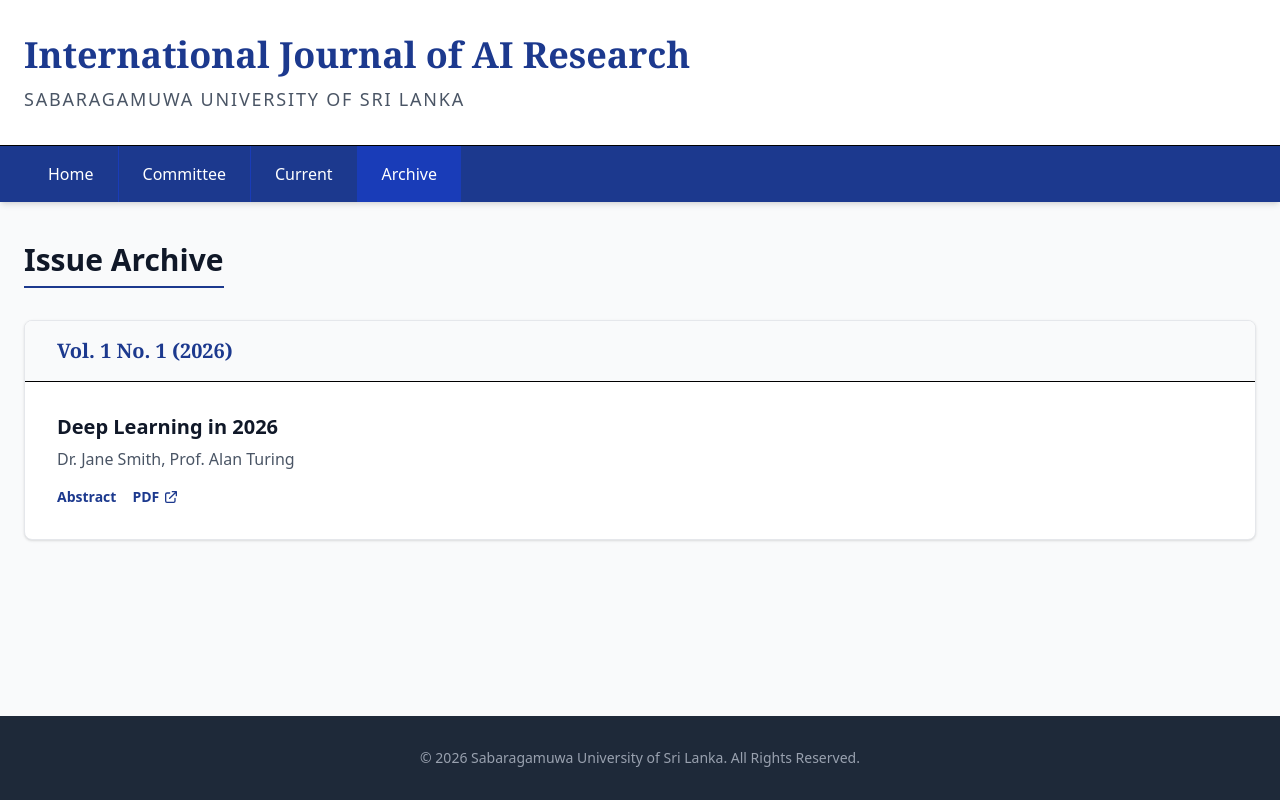
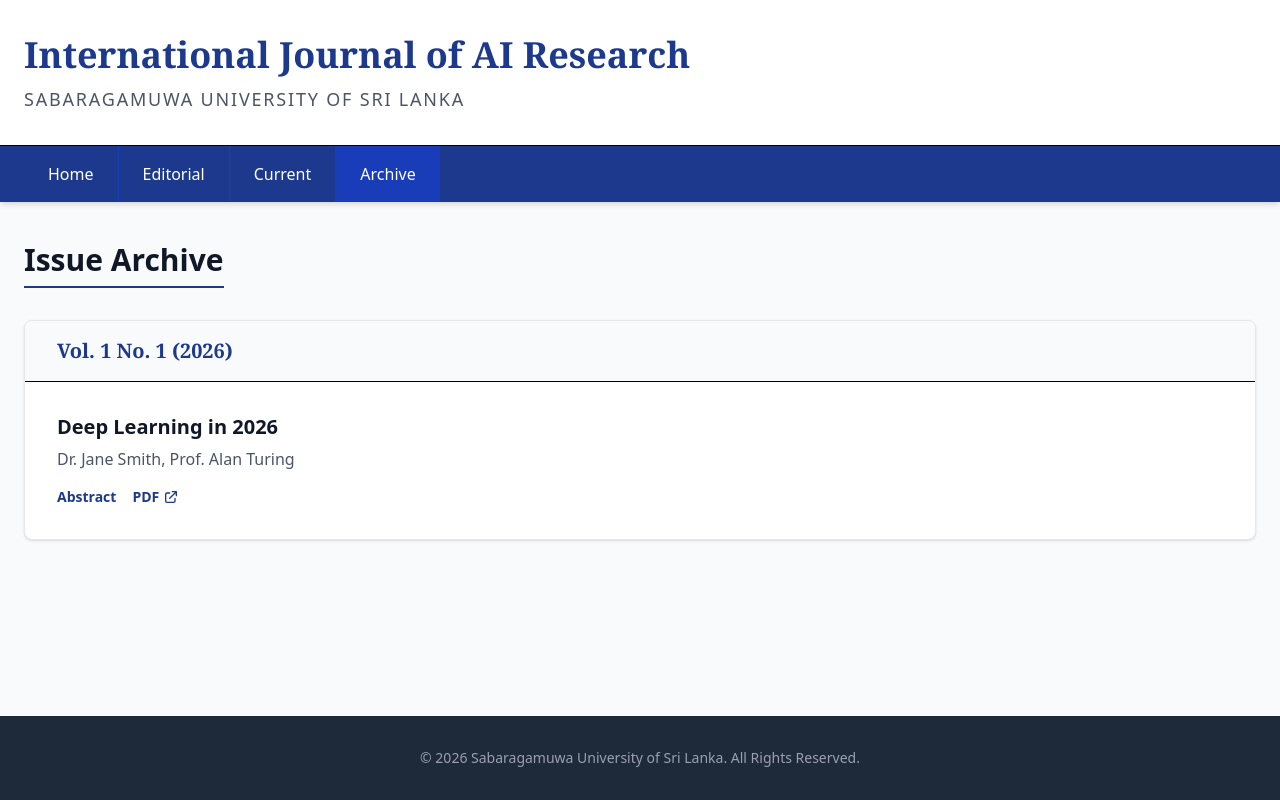
Before and after one commit to gayathrisarangika/system, a Laravel app: page /journal/1/archive in a window 1280 px wide. Run offline with Laravel 12, Linux system fonts and the light colour scheme; data comes from the database, SQL or seed files in the repository; style sheets or scripts are compiled from the project's sources; parts of the project's set-up code (start-up, migrations or seed data) failed here and were passed over; some libraries are stand-ins or nearby versions.

Commit message:
Increase university logo size and fix journal navigation labels
- Updated university logo height from h-20 to h-28 in all public publication views (Journal, Conference, Symposium, Archive, EditorialBoard, ContactUs, Article).
- Updated navigation bar in polymorphic components (Archive, EditorialBoard, ContactUs, Article) to show 'Editorial' instead of 'Committee' and use the correct URL for journal publications.
- Ensured consistent UI between individual publication landing pages and shared layout components.

Co-authored-by: gayathrisarangika <90195913+gayathrisarangika@users.noreply.github.com>

```diff
--- a/resources/js/Pages/Publications/Archive.jsx
+++ b/resources/js/Pages/Publications/Archive.jsx
@@ -21,7 +21,7 @@ export default function Archive({ journal, conference, symposium, is_current = f
                     </div>
                     {publication.university_logo_url && (
                         <div className="flex-shrink-0">
-                            <img src={publication.university_logo_url} alt="University Logo" className="h-20 object-contain" />
+                            <img src={publication.university_logo_url} alt="University Logo" className="h-28 object-contain" />
                         </div>
                     )}
                 </div>
@@ -32,7 +32,12 @@ export default function Archive({ journal, conference, symposium, is_current = f
                 <div className="container mx-auto px-6">
                     <div className="flex flex-wrap justify-center md:justify-start">
                         <Link href={`/${type}/${publication.id}`} className="px-6 py-4 hover:bg-blue-800 transition font-medium border-r border-blue-800">Home</Link>
-                        <Link href={`/${type}/${publication.id}/committee`} className="px-6 py-4 hover:bg-blue-800 transition font-medium border-r border-blue-800">Committee</Link>
+                        <Link
+                            href={`/${type}/${publication.id}/${journal ? 'editorial-board' : 'committee'}`}
+                            className="px-6 py-4 hover:bg-blue-800 transition font-medium border-r border-blue-800"
+                        >
+                            {journal ? 'Editorial' : 'Committee'}
+                        </Link>
                         <Link href={`/${type}/${publication.id}/current`} className={`px-6 py-4 transition font-medium border-r border-blue-800 ${is_current ? 'bg-blue-800' : 'hover:bg-blue-800'}`}>Current</Link>
                         <Link href={`/${type}/${publication.id}/archive`} className={`px-6 py-4 transition font-medium ${!is_current ? 'bg-blue-800' : 'hover:bg-blue-800'}`}>Archive</Link>
                     </div>
--- a/resources/js/Pages/Publications/Article.jsx
+++ b/resources/js/Pages/Publications/Article.jsx
@@ -74,7 +74,7 @@ export default function Article({ article, journal }) {
                     </div>
                     {publication.university_logo_url && (
                         <div className="flex-shrink-0">
-                            <img src={publication.university_logo_url} alt="University Logo" className="h-20 object-contain" />
+                            <img src={publication.university_logo_url} alt="University Logo" className="h-28 object-contain" />
                         </div>
                     )}
                 </div>
@@ -85,7 +85,12 @@ export default function Article({ article, journal }) {
                 <div className="container mx-auto px-6">
                     <div className="flex flex-wrap justify-center md:justify-start">
                         <Link href={`/${type}/${publication.id}`} className="px-6 py-4 hover:bg-blue-800 transition font-medium border-r border-blue-800">Home</Link>
-                        <Link href={`/${type}/${publication.id}/committee`} className="px-6 py-4 hover:bg-blue-800 transition font-medium border-r border-blue-800">Committee</Link>
+                        <Link
+                            href={`/${type}/${publication.id}/${journal ? 'editorial-board' : 'committee'}`}
+                            className="px-6 py-4 hover:bg-blue-800 transition font-medium border-r border-blue-800"
+                        >
+                            {journal ? 'Editorial' : 'Committee'}
+                        </Link>
                         <Link href={`/${type}/${publication.id}/current`} className="px-6 py-4 hover:bg-blue-800 transition font-medium border-r border-blue-800">Current</Link>
                         <Link href={`/${type}/${publication.id}/archive`} className="px-6 py-4 hover:bg-blue-800 transition font-medium border-r border-blue-800">Archive</Link>
                         <Link href={`/${type}/${publication.id}/contact`} className="px-6 py-4 hover:bg-blue-800 transition font-medium">Contact Us</Link>
--- a/resources/js/Pages/Publications/Conference.jsx
+++ b/resources/js/Pages/Publications/Conference.jsx
@@ -15,7 +15,7 @@ export default function Conference({ conference }) {
                     </div>
                     {conference.university_logo_url && (
                         <div className="flex-shrink-0">
-                            <img src={conference.university_logo_url} alt="University Logo" className="h-20 object-contain" />
+                            <img src={conference.university_logo_url} alt="University Logo" className="h-28 object-contain" />
                         </div>
                     )}
                 </div>
--- a/resources/js/Pages/Publications/ContactUs.jsx
+++ b/resources/js/Pages/Publications/ContactUs.jsx
@@ -19,7 +19,7 @@ export default function ContactUs({ journal, conference, symposium }) {
                     </div>
                     {publication.university_logo_url && (
                         <div className="flex-shrink-0">
-                            <img src={publication.university_logo_url} alt="University Logo" className="h-20 object-contain" />
+                            <img src={publication.university_logo_url} alt="University Logo" className="h-28 object-contain" />
                         </div>
                     )}
                 </div>
@@ -30,7 +30,12 @@ export default function ContactUs({ journal, conference, symposium }) {
                 <div className="container mx-auto px-6">
                     <div className="flex flex-wrap justify-center md:justify-start">
                         <Link href={`/${type}/${publication.id}`} className="px-6 py-4 hover:bg-blue-800 transition font-medium border-r border-blue-800">Home</Link>
-                        <Link href={`/${type}/${publication.id}/committee`} className="px-6 py-4 hover:bg-blue-800 transition font-medium border-r border-blue-800">Committee</Link>
+                        <Link
+                            href={`/${type}/${publication.id}/${journal ? 'editorial-board' : 'committee'}`}
+                            className="px-6 py-4 hover:bg-blue-800 transition font-medium border-r border-blue-800"
+                        >
+                            {journal ? 'Editorial' : 'Committee'}
+                        </Link>
                         <Link href={`/${type}/${publication.id}/current`} className="px-6 py-4 hover:bg-blue-800 transition font-medium border-r border-blue-800">Current</Link>
                         <Link href={`/${type}/${publication.id}/archive`} className="px-6 py-4 hover:bg-blue-800 transition font-medium border-r border-blue-800">Archive</Link>
                         <Link href={`/${type}/${publication.id}/contact`} className="px-6 py-4 bg-blue-800 transition font-medium">Contact Us</Link>
--- a/resources/js/Pages/Publications/EditorialBoard.jsx
+++ b/resources/js/Pages/Publications/EditorialBoard.jsx
@@ -21,7 +21,7 @@ export default function EditorialBoard({ journal, conference, symposium }) {
                     </div>
                     {publication.university_logo_url && (
                         <div className="flex-shrink-0">
-                            <img src={publication.university_logo_url} alt="University Logo" className="h-20 object-contain" />
+                            <img src={publication.university_logo_url} alt="University Logo" className="h-28 object-contain" />
                         </div>
                     )}
                 </div>
@@ -32,7 +32,12 @@ export default function EditorialBoard({ journal, conference, symposium }) {
                 <div className="container mx-auto px-6">
                     <div className="flex flex-wrap justify-center md:justify-start">
                         <Link href={`/${type}/${publication.id}`} className="px-6 py-4 hover:bg-blue-800 transition font-medium border-r border-blue-800">Home</Link>
-                        <Link href={`/${type}/${publication.id}/committee`} className="px-6 py-4 bg-blue-800 transition font-medium border-r border-blue-800">Committee</Link>
+                        <Link
+                            href={`/${type}/${publication.id}/${journal ? 'editorial-board' : 'committee'}`}
+                            className="px-6 py-4 bg-blue-800 transition font-medium border-r border-blue-800"
+                        >
+                            {journal ? 'Editorial' : 'Committee'}
+                        </Link>
                         <Link href={`/${type}/${publication.id}/current`} className="px-6 py-4 hover:bg-blue-800 transition font-medium border-r border-blue-800">Current</Link>
                         <Link href={`/${type}/${publication.id}/archive`} className="px-6 py-4 hover:bg-blue-800 transition font-medium">Archive</Link>
                     </div>
--- a/resources/js/Pages/Publications/Journal.jsx
+++ b/resources/js/Pages/Publications/Journal.jsx
@@ -15,7 +15,7 @@ export default function Journal({ journal }) {
                     </div>
                     {journal.university_logo_url && (
                         <div className="flex-shrink-0">
-                            <img src={journal.university_logo_url} alt="University Logo" className="h-20 object-contain" />
+                            <img src={journal.university_logo_url} alt="University Logo" className="h-28 object-contain" />
                         </div>
                     )}
                 </div>
--- a/resources/js/Pages/Publications/Symposium.jsx
+++ b/resources/js/Pages/Publications/Symposium.jsx
@@ -15,7 +15,7 @@ export default function Symposium({ symposium }) {
                     </div>
                     {symposium.university_logo_url && (
                         <div className="flex-shrink-0">
-                            <img src={symposium.university_logo_url} alt="University Logo" className="h-20 object-contain" />
+                            <img src={symposium.university_logo_url} alt="University Logo" className="h-28 object-contain" />
                         </div>
                     )}
                 </div>
```
